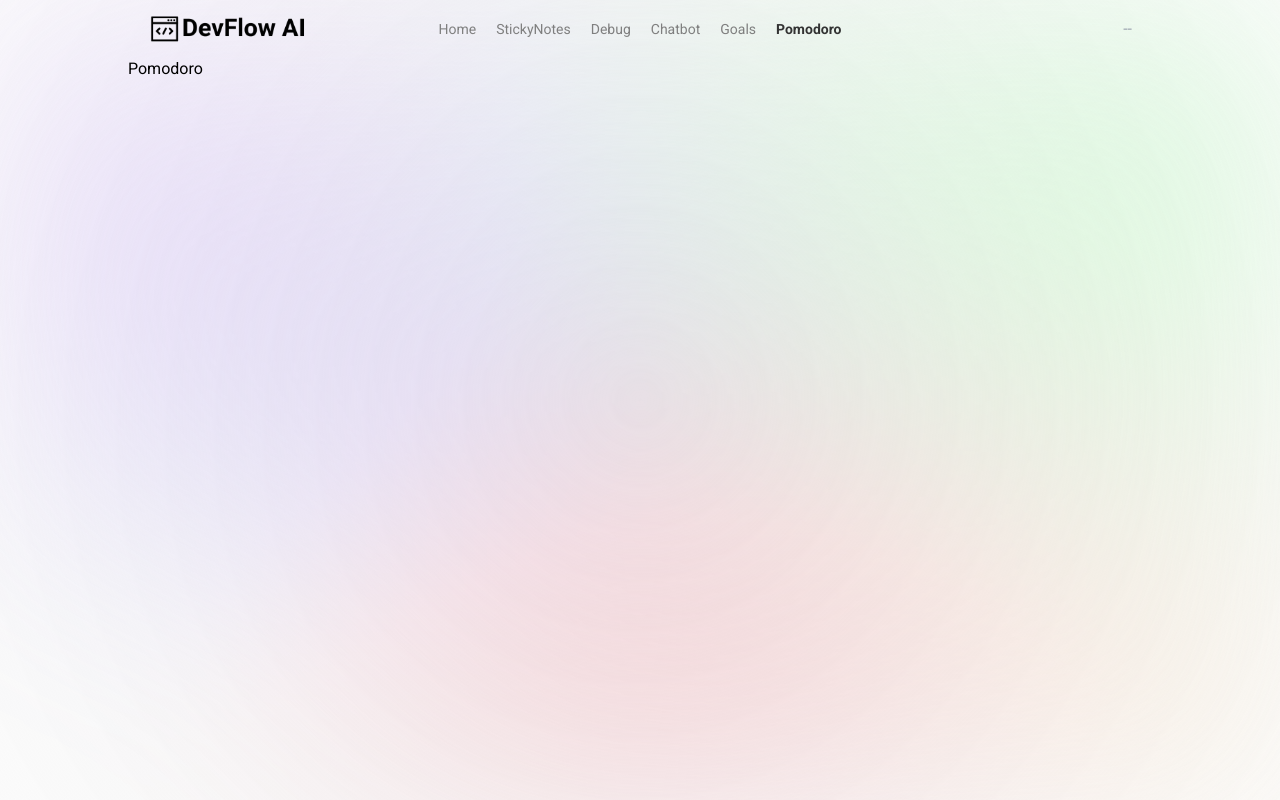
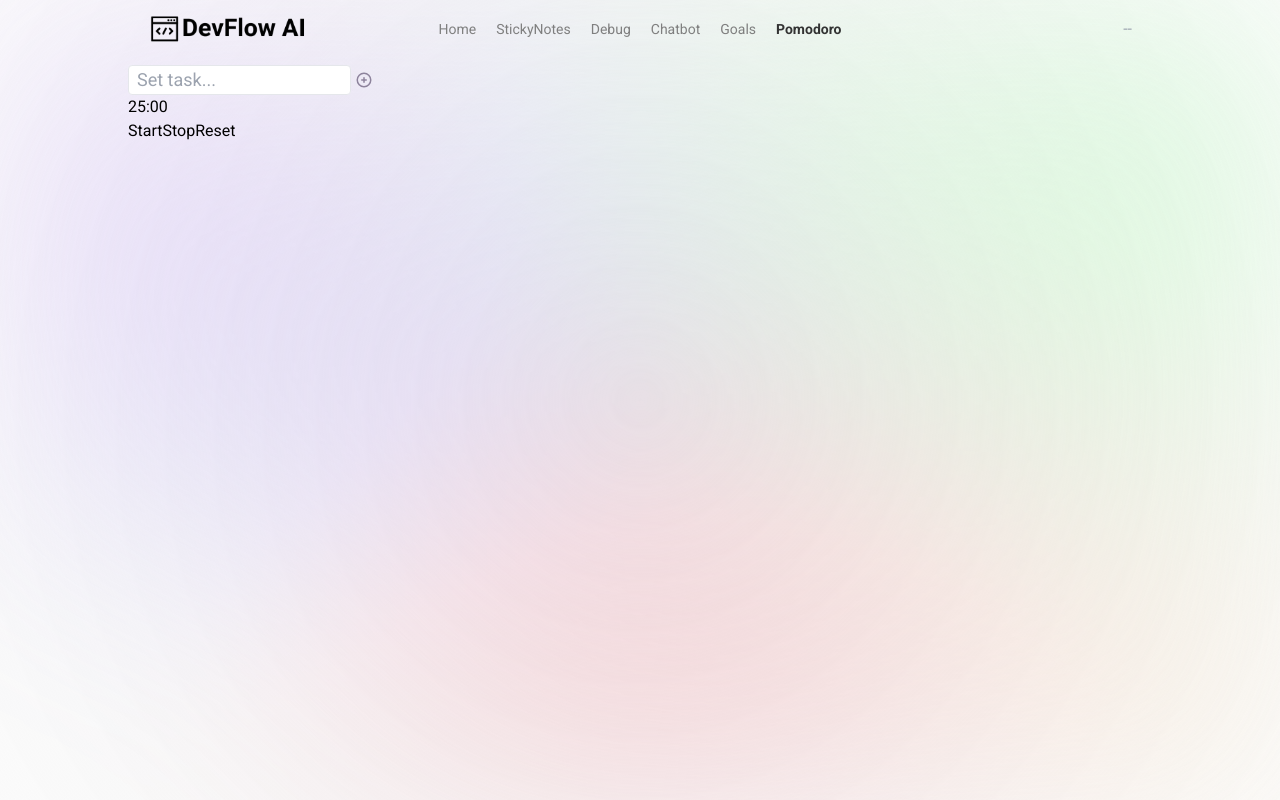
Before and after one commit to Exx-hub/DevFlow-2023, a React (Vite) app: page /pomodoro in a window 1280 px wide. Built offline with nearby package versions, Linux system fonts and the light colour scheme; no server answers; the database is empty.

Commit message:
timer custom hook, Timer and CurrentTask components, Pomodoro page functionality, ui and styling next

```diff
--- a/src/components/AddItemForm.tsx
+++ b/src/components/AddItemForm.tsx
@@ -6,16 +6,24 @@ interface AddItemFormProps {
   onCancel?: () => void;
   value: string;
   forGoals?: boolean;
+  placeholder: string;
 }
 
-function AddItemForm({ onSubmit, onChange, onCancel, value, forGoals }: AddItemFormProps) {
+function AddItemForm({
+  onSubmit,
+  onChange,
+  onCancel,
+  value,
+  forGoals,
+  placeholder,
+}: AddItemFormProps) {
   return (
     <form onSubmit={onSubmit} className="flex items-center space-x-1 mt-2 animate-fadeIn">
       <input
         value={value}
         onChange={(e) => onChange(e.target.value)}
         className="border border-gray-200 rounded outline-none px-2 text-black text-xs md:text-sm lg:text-lg"
-        placeholder={forGoals ? "Add a goal..." : "Add a note..."}
+        placeholder={placeholder}
         maxLength={120}
       />
       <button className="text-[#8d839c] text-lg" type="submit">
--- /dev/null
+++ b/src/components/CurrentTask.tsx
@@ -0,0 +1,68 @@
+import { addDoc, collection, deleteDoc, doc, onSnapshot } from "firebase/firestore";
+import { useEffect, useState } from "react";
+import { db } from "../config/firebase-config";
+import AddItemForm from "./AddItemForm";
+import { HiOutlineTrash } from "react-icons/hi";
+
+function CurrentTask() {
+  const [currentTask, setCurrentTask] = useState({} as { task?: string; id: string });
+  const [currentTaskInput, setCurrentTaskInput] = useState("");
+  console.log(currentTask);
+
+  const [loading, setLoading] = useState(false); // better if suspense is used.
+
+  const handleSubmit = async (e: React.FormEvent<HTMLFormElement>) => {
+    e.preventDefault();
+
+    await addDoc(collection(db, "current-task"), { task: currentTaskInput });
+    setCurrentTaskInput("");
+    console.log("task set");
+  };
+
+  const handleDelete = async (id: string) => {
+    try {
+      const docToDelete = doc(db, "current-task", id);
+      await deleteDoc(docToDelete);
+      console.log("task deleted");
+    } catch (error) {
+      console.log(error);
+    }
+  };
+
+  useEffect(() => {
+    setLoading(true);
+
+    const unsubscribe = onSnapshot(collection(db, "current-task"), (snapshot) => {
+      console.log(snapshot.docs[0]?.data()?.task);
+
+      setCurrentTask({ task: snapshot.docs[0]?.data()?.task, id: snapshot.docs[0]?.id });
+      setLoading(false);
+    });
+
+    return () => unsubscribe();
+  }, []);
+
+  return (
+    <div>
+      {loading ? (
+        <p>Loading...</p>
+      ) : currentTask.task && currentTask.id ? (
+        <div className="flex items-center space-x-1">
+          <h2>{currentTask.task}</h2>
+          <span className="cursor-pointer" onClick={() => handleDelete(currentTask.id)}>
+            <HiOutlineTrash />
+          </span>
+        </div>
+      ) : (
+        <AddItemForm
+          value={currentTaskInput}
+          onChange={setCurrentTaskInput}
+          onSubmit={handleSubmit}
+          placeholder="Set task..."
+        />
+      )}
+    </div>
+  );
+}
+
+export default CurrentTask;
--- /dev/null
+++ b/src/components/Timer.tsx
@@ -0,0 +1,15 @@
+import useTimer from "../hooks/useTimer";
+
+function Timer() {
+  const { minutes, seconds, startTimer, stopTimer, resetTimer } = useTimer();
+  return (
+    <div>
+      <div>{`${minutes}:${seconds < 10 ? "0" : ""}${seconds}`}</div>
+      <button onClick={startTimer}>Start</button>
+      <button onClick={stopTimer}>Stop</button>
+      <button onClick={resetTimer}>Reset</button>
+    </div>
+  );
+}
+
+export default Timer;
--- /dev/null
+++ b/src/hooks/useTimer.ts
@@ -0,0 +1,45 @@
+import { useEffect, useState } from "react";
+
+const useTimer = () => {
+  const [remainingTime, setRemainingTime] = useState<number>(1500); // 300 seconds = 5 minutes
+  const [isRunning, setIsRunning] = useState(false);
+
+  console.log(remainingTime);
+
+  // Timer logic
+  useEffect(() => {
+    let interval: NodeJS.Timer | undefined = undefined;
+
+    if (isRunning && remainingTime > 0) {
+      interval = setInterval(() => {
+        setRemainingTime((prevTime) => prevTime - 1);
+      }, 1000);
+    }
+
+    return () => {
+      clearInterval(interval);
+    };
+  }, [isRunning, remainingTime]);
+
+  // Timer controls
+  const startTimer = () => {
+    setIsRunning(true);
+  };
+
+  const stopTimer = () => {
+    setIsRunning(false);
+  };
+
+  const resetTimer = () => {
+    setRemainingTime(1500);
+    setIsRunning(false);
+  };
+
+  // Timer display
+  const minutes = Math.floor(remainingTime / 60);
+  const seconds = remainingTime % 60;
+
+  return { minutes, seconds, startTimer, stopTimer, resetTimer };
+};
+
+export default useTimer;
--- a/src/index.css
+++ b/src/index.css
@@ -118,6 +118,7 @@ body {
 
 .mobileMenuHidden {
   opacity: 0;
+  z-index: -100;
 }
 
 .mobile-nav a {
--- a/src/pages/Goals.tsx
+++ b/src/pages/Goals.tsx
@@ -140,6 +140,7 @@ const Goals = () => {
                   onChange={setInput}
                   value={input}
                   forGoals
+                  placeholder="Add a goal..."
                 />
               ) : (
                 <button
@@ -175,6 +176,7 @@ const Goals = () => {
                   onChange={setInput}
                   value={input}
                   forGoals
+                  placeholder="Add a goal..."
                 />
               ) : (
                 <button
--- a/src/pages/Pomodoro.tsx
+++ b/src/pages/Pomodoro.tsx
@@ -1,5 +1,15 @@
+import CurrentTask from "../components/CurrentTask";
+import Timer from "../components/Timer";
+
 function Pomodoro() {
-  return <div>Pomodoro</div>;
+  return (
+    <div>
+      {/* current task  */}
+      <CurrentTask />
+      {/* timer component  */}
+      <Timer />
+    </div>
+  );
 }
 
 export default Pomodoro;
--- a/src/pages/StickyNotes.tsx
+++ b/src/pages/StickyNotes.tsx
@@ -110,7 +110,12 @@ function StickyNotes() {
         )}
 
         {todos.length < 6 ? (
-          <AddItemForm value={input} onChange={setInput} onSubmit={handleSubmit} />
+          <AddItemForm
+            value={input}
+            onChange={setInput}
+            onSubmit={handleSubmit}
+            placeholder="Add a sticky..."
+          />
         ) : null}
       </div>
     </div>
```
